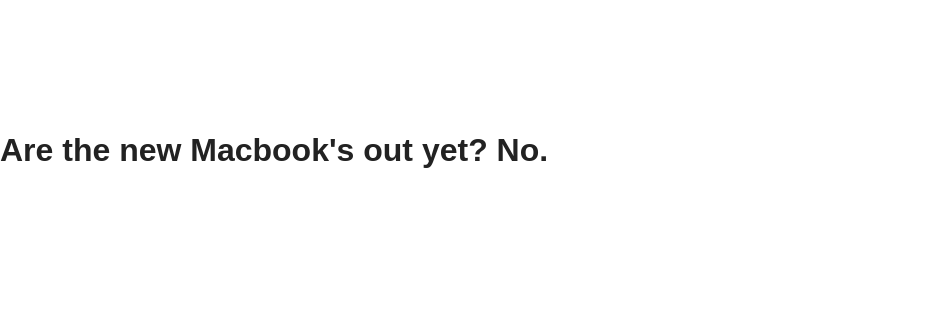
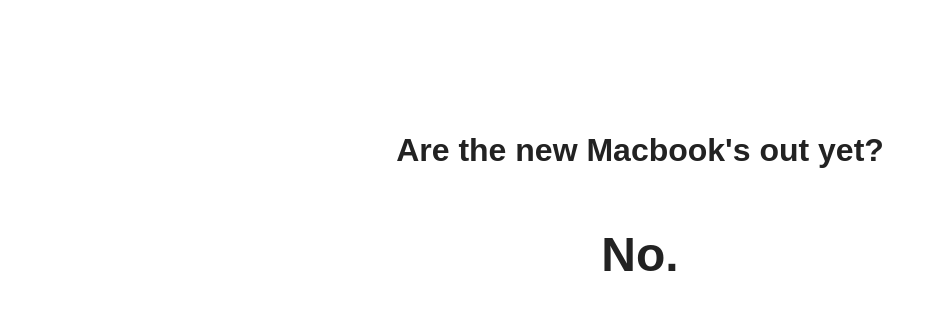
Before and after one commit to melo/are-the-new-macbooks-out-yet, a plain HTML site: page index.html in a window 1280 px wide. Shown: the whole page, without its empty margins (0-944 px from the left). Drawn offline with Linux system fonts and the light colour scheme.

Commit message:
Proper CSS center'ing, tweak font-sizes properly
Signed-off-by: Pedro Melo <melo@simplicidade.org>

```diff
--- a/css/main.css
+++ b/css/main.css
@@ -20,9 +20,18 @@
    Author's custom styles
    ========================================================================== */
 
+main {
+  width: 100%;
+}
 h1 {
-  text-size: 200%;
-  margin: 4em auto;
+  font-size: 200%;
+  text-align: center;
+  margin: 4em auto 0 auto;
+}
+h2 {
+  font-size: 300%;
+  text-align: center;
+  margin: 1em auto;
 }
 
 /* ==========================================================================
--- a/index.html
+++ b/index.html
@@ -17,8 +17,10 @@
         <![endif]-->
     </head>
     <body>
-
-        <h1>Are the new Macbook's out yet? No.</h1>
+      <main>
+        <h1>Are the new Macbook's out yet?</h1>
+        <h2>No.</h2>
+      </main>
 
       <script>
         (function(i,s,o,g,r,a,m){i['GoogleAnalyticsObject']=r;i[r]=i[r]||function(){
```
